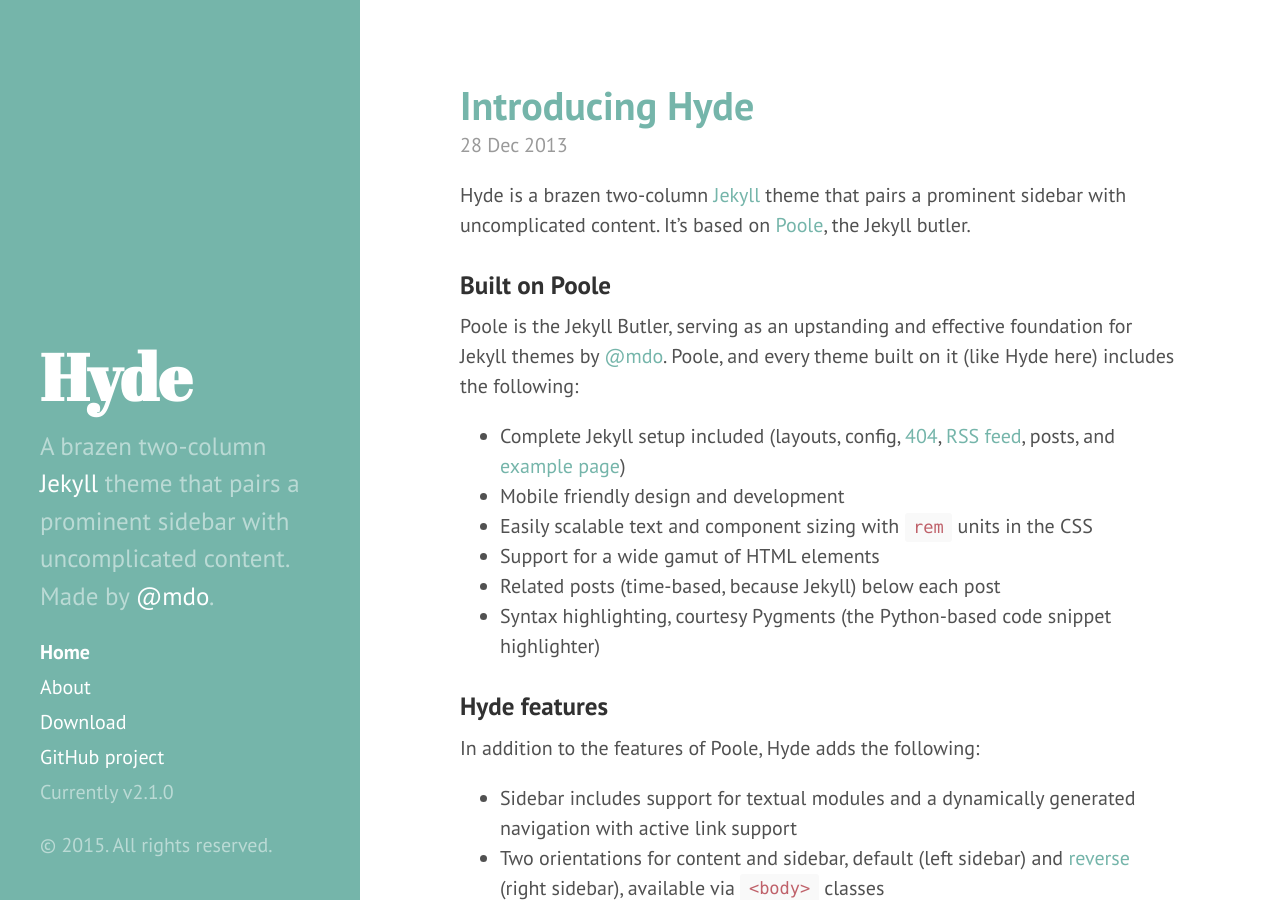
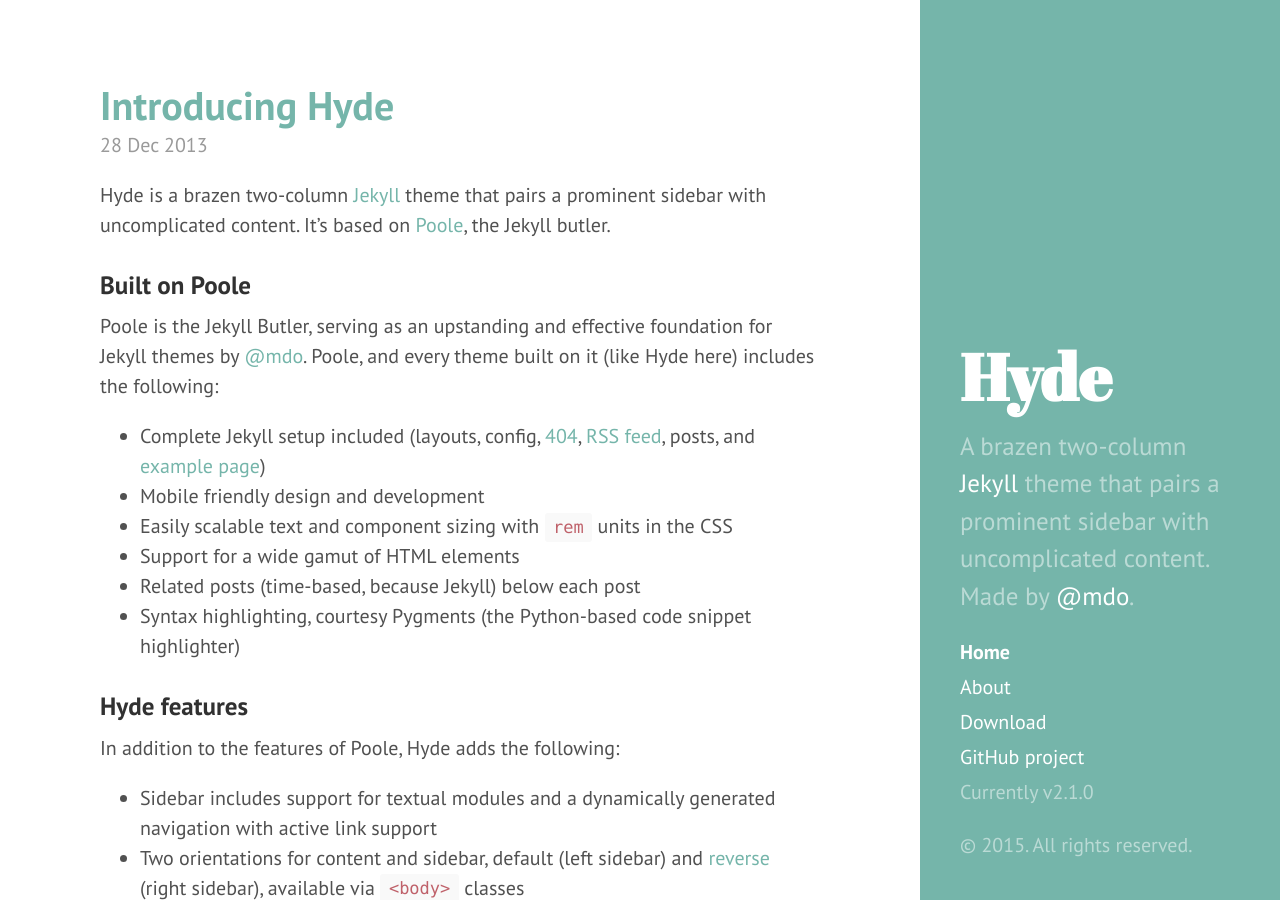
Before and after one commit to karthikraj-duraisamy/karthikraj-duraisamy.github.io, a Jekyll site: the page built from index.html, in a window 1280 px wide and 900 px high. Built offline with Jekyll 4.4.1, drawn with Linux system fonts in a browser that asks for light colours; Markdown is read by kramdown in place of the engine named in the settings; the list of posts is cut into pages by our own code.

Commit message:
Theme changed

```diff
--- a/_layouts/default.html
+++ b/_layouts/default.html
@@ -3,7 +3,7 @@
 
   {% include head.html %}
 
-  <body class="theme-base-0c" class="layout-reverse">
+  <body class="theme-base-0c layout-reverse">
 
     {% include sidebar.html %}
 
```
